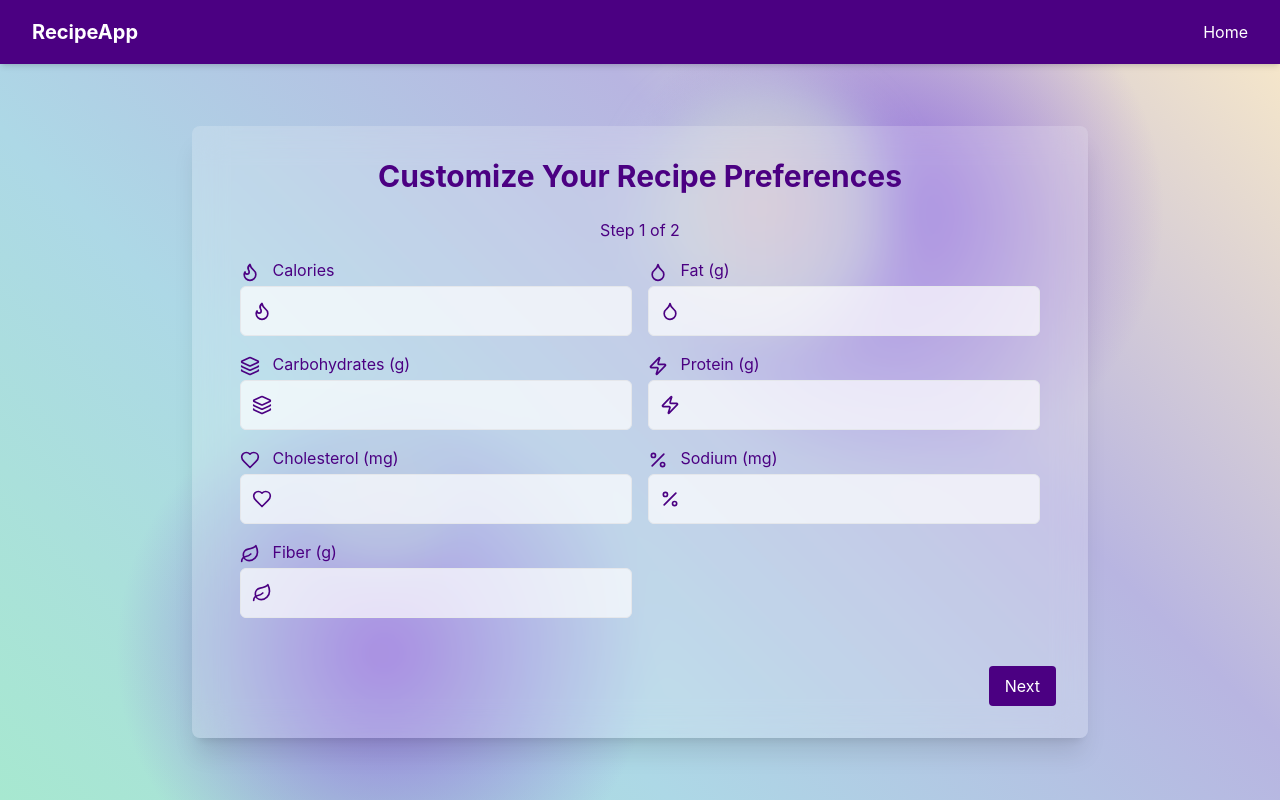
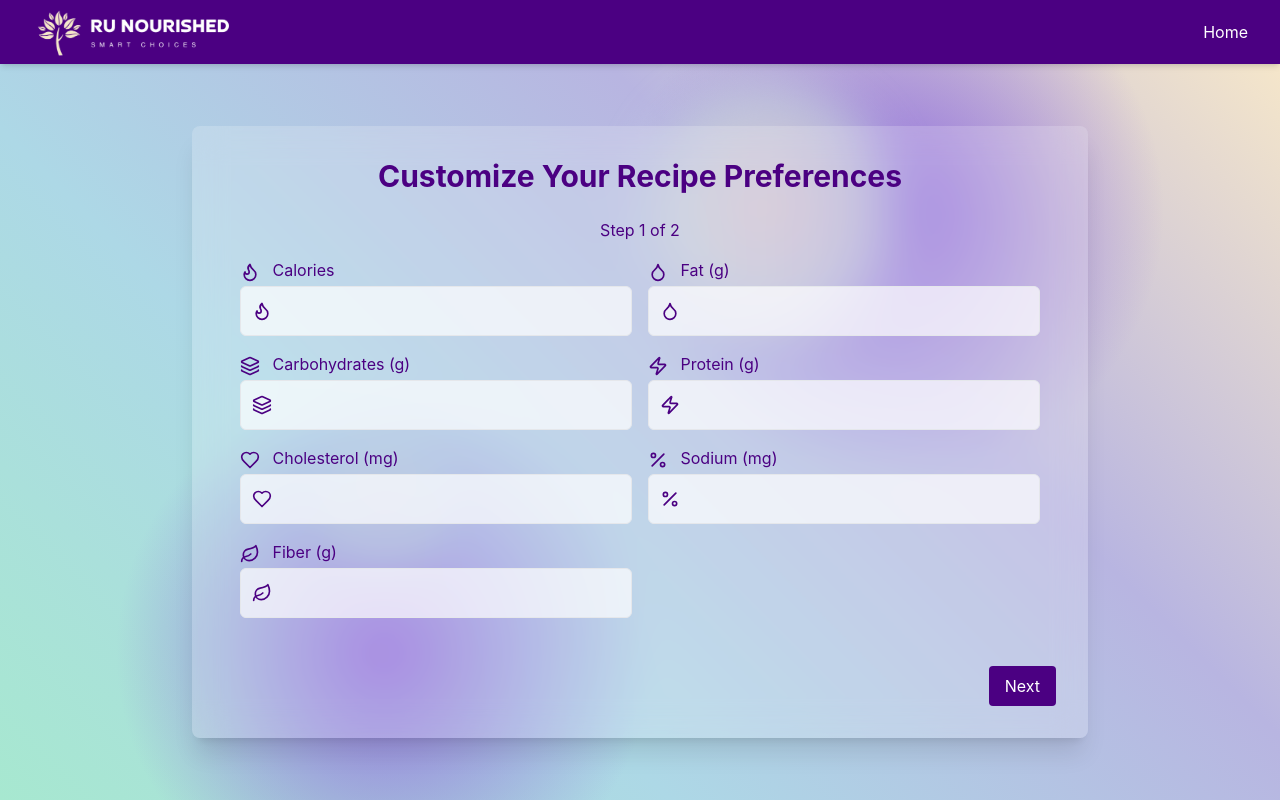
Before and after one commit to Reuvi/RuNourished, a React (Create React App) app in the folder Project/frontend/: page /home in a window 1280 px wide. Built offline with nearby package versions, Linux system fonts and the light colour scheme.

Commit message:
Login and signup routes + logo

```diff
--- a/Project/frontend/src/components/Login.js
+++ b/Project/frontend/src/components/Login.js
@@ -11,14 +11,18 @@ function Login() {
   const handleLogin = async (e) => {
     e.preventDefault();
     try {
-      // Adjust the endpoint and payload as needed.
+      // Call the login API endpoint with the email and password
       const response = await api.post('/v1/users/login', { email, password });
-      console.log(response);
-      // Store an auth token (or any indicator) in localStorage.
+      console.log(response.data.message);
+
+      // Store the returned JWT token in localStorage (or cookies if you prefer)
       localStorage.setItem("authToken", response.data.token);
+
+      // Navigate to the home page after a successful login
       navigate("/home");
     } catch (err) {
       console.error("Error logging in:", err);
+      alert(err.response?.data?.error || "Login failed. Please try again.");
     }
   };
 
--- a/Project/frontend/src/components/Navbar.js
+++ b/Project/frontend/src/components/Navbar.js
@@ -5,12 +5,20 @@ function Navbar() {
   return (
     <nav className="sticky top-0 z-50 bg-darkerPurple backdrop-blur-md shadow-md">
       <div className="max-w-7xl mx-auto px-4 sm:px-6 lg:px-8">
+        {/* The navbar is 4rem (h-16) high, so we use h-full on the logo to match */}
         <div className="flex items-center justify-between h-16">
-          <div className="flex items-center">
-            <Link to="/home" className="text-white text-xl font-bold">
-              RecipeApp
+          {/* Left side (logo/link) */}
+          <div className="flex items-center h-full">
+            <Link to="/home" className="flex items-center h-full">
+              <img
+                src="/images/logo-removebg-preview.png"
+                alt="Logo"
+                className="h-full w-[200px] object-contain"
+              />
             </Link>
           </div>
+
+          {/* Right side (nav links) */}
           <div className="flex space-x-4">
             <Link to="/home" className="text-white hover:text-paleYellow transition">
               Home
--- a/Project/frontend/src/components/Signup.js
+++ b/Project/frontend/src/components/Signup.js
@@ -12,11 +12,12 @@ function Signup() {
   const handleSignup = async (e) => {
     e.preventDefault();
     try {
-      // Use the new registration route
+      // Call the registration endpoint with username, email, and password
       const response = await api.post('/v1/users/register', { username, email, password });
       console.log(response.data.message);
-      // If needed, you could display the success message or store data here.
-      navigate("/home");
+
+      // After successful signup, redirect the user to the login page
+      navigate("/login");
     } catch (err) {
       console.error("Error signing up:", err.response?.data?.error || err.message);
       alert(err.response?.data?.error || "Signup failed. Please try again.");
```
Also changed, not shown: Project/frontend/public/images/logo-removebg-preview.png (added).
